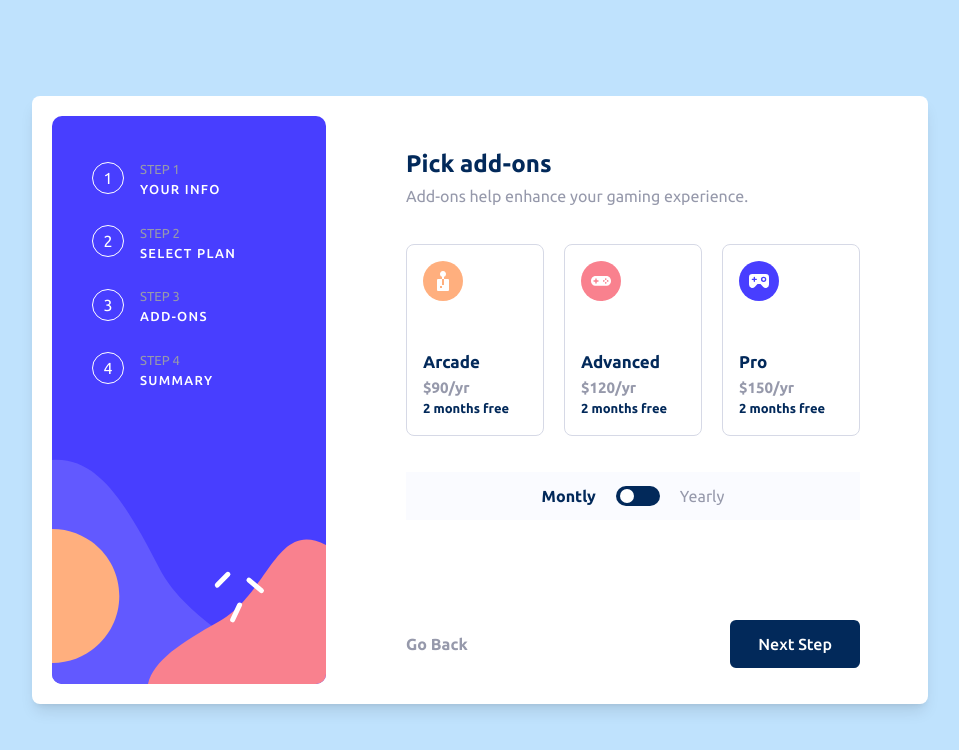
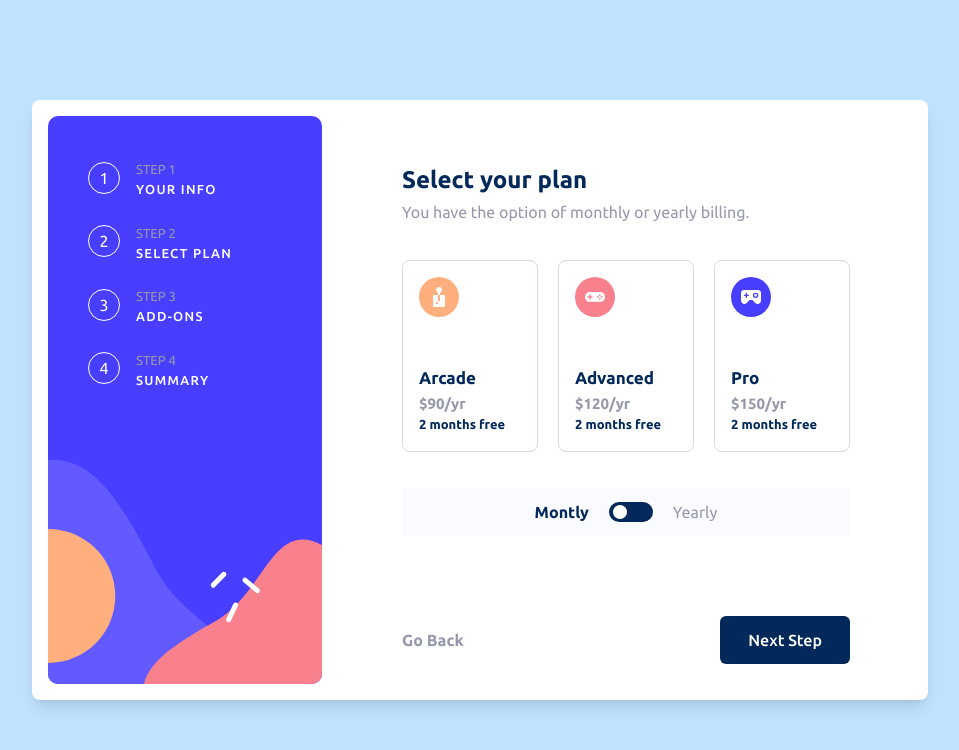
Before and after one commit to Legaz-le/multi-step-form-main, a React (Vite) app: page / in a window 1280 px wide. Both pictures are taken after a click on the button "Next Step". Shown: the top 750 px of the page, without its empty margins (160-1119 px from the left). Built offline with nearby package versions, Linux system fonts and the light colour scheme; a web font is replaced by a local one.

Commit message:
fixed writesection layout width and seperated buttons next Step and Go back in different components

```diff
--- a/src/App.tsx
+++ b/src/App.tsx
@@ -4,7 +4,7 @@ import WriteSide from "./components/formSides/WriteSide";
 const App = () => {
   return (
     <div className="flex justify-center items-center min-h-screen bg-Blue-200">
-      <div className="flex item-center bg-White p-5 max-w-4xl w-full  rounded-lg shadow-lg space-x-20">
+      <div className="flex item-center bg-White p-4 max-w-4xl w-full  rounded-lg shadow-lg space-x-20">
         <StepsProcess />
         <WriteSide />
       </div>
--- a/src/components/AddOnsBody.tsx
+++ b/src/components/AddOnsBody.tsx
@@ -1,13 +1,19 @@
 import type { AddOnsType } from "../types/types";
 
-
-const AddOnsBody = ({title, desc,price}: AddOnsType) => {
+const AddOnsBody = ({ title, desc, price }: AddOnsType) => {
   return (
-    <label className="flex items-center justify-between border rounded-sm px-5 py-3 w-[440px] cursor-pointer focus:bg-Blue-100">
+    <label className="flex items-center justify-between border rounded-sm px-5 py-3  cursor-pointer focus:bg-Blue-100">
       <div className="flex items-center justify-center gap-6">
-        <label className="relative inline-flex items-center" >
-        <input type="checkbox" className="peer appearance-none  w-4.5 h-4.5 border rounded-sm checked:bg-Purple-600" />
-        <img src="/images/icon-checkmark.svg" alt="icon-checkmark" className="hidden absolute inset-0 m-auto w-3 h-3 peer-checked:block " />
+        <label className="relative inline-flex items-center">
+          <input
+            type="checkbox"
+            className="peer appearance-none  w-4.5 h-4.5 border rounded-sm checked:bg-Purple-600"
+          />
+          <img
+            src="/images/icon-checkmark.svg"
+            alt="icon-checkmark"
+            className="hidden absolute inset-0 m-auto w-3 h-3 peer-checked:block "
+          />
         </label>
         <div>
           <h1 className="text-Blue-950 font-[700]">{title}</h1>
--- a/src/components/Button.tsx
+++ /dev/null
@@ -1,19 +0,0 @@
-import { useFormContext } from "../context/useFormContex";
-
-const Button = () => {
-  const { updateStep } = useFormContext();
-
-  return (
-    <div>
-      <button
-        type="button"
-        className="bg-Blue-950 text-White font-[500] py-3 px-7 rounded-md hover:bg-Blue-900 float-right cursor-pointer"
-        onClick={() =>updateStep(1)}
-      >
-        Next Step
-      </button>
-    </div>
-  );
-};
-
-export default Button;
--- a/src/components/FormsInfo.tsx
+++ b/src/components/FormsInfo.tsx
@@ -2,7 +2,7 @@ import type { FormType } from "../types/types";
 
 const Forms = ({ name, type, placeholder }: FormType) => {
   return (
-    <label className="block pt-5 cursor-pointer">
+    <label className="block  cursor-pointer">
       <div className="flex item-scenter justify-between pt-2 pb-1">
         <p className="text-Blue-950 font-[500] text-[14px] ">{name}</p>
         <p className="text-[14px] font-[500] text-Red-500 hidden">This field is required</p>
--- /dev/null
+++ b/src/components/GoBackButton.tsx
@@ -0,0 +1,17 @@
+import { useFormContext } from "../context/useFormContex";
+
+const GoBackButton = () => {
+  const { updateStep } = useFormContext();
+
+  return (
+    <button
+      type="button"
+      onClick={() => updateStep(-1)}
+      className="text-Grey-500 font-[700] cursor-pointer"
+    >
+      Go Back
+    </button>
+  );
+};
+
+export default GoBackButton;
--- /dev/null
+++ b/src/components/NextButton.tsx
@@ -0,0 +1,17 @@
+import { useFormContext } from "../context/useFormContex";
+
+const NextButton = () => {
+  const { updateStep } = useFormContext();
+
+  return (
+    <button
+      type="button"
+      className="bg-Blue-950 text-White font-[500] py-3 px-7 rounded-md hover:bg-Blue-900 float-right cursor-pointer"
+      onClick={() => updateStep(1)}
+    >
+      Next Step
+    </button>
+  );
+};
+
+export default NextButton;
--- a/src/components/Option.tsx
+++ b/src/components/Option.tsx
@@ -2,7 +2,7 @@ import type { OptionType } from "../types/types";
 
 const Option = ({ img, alt, name, price }: OptionType) => {
   return (
-    <div className="border-Purple-200 border-1  items-start flex flex-col space-y-12 rounded-lg p-4 pr-5 cursor-pointer">
+    <div className="border-Purple-200 border-1  items-start flex flex-col space-y-12 rounded-lg p-4 pr-4 cursor-pointer">
       <img src={img} alt={alt} />
       <div className="w-[100px]">
         <p className="text-Blue-950 font-[700] text-[17px]">{name}</p>
--- a/src/components/TopSection.tsx
+++ b/src/components/TopSection.tsx
@@ -4,7 +4,7 @@ import type { SectionType } from "../types/types";
 const TopSection = ({title, desc}:SectionType) => {
 
   return (
-    <div className="pt-8 space-y-1">
+    <div className="mt-12 space-y-1">
       <h2 className="text-2xl text-Blue-950 font-[700]">{title}</h2>
       <p className="text-[16px] text-Grey-500 font-[400]">
         {desc}
--- a/src/components/stepsSide/AddOns.tsx
+++ b/src/components/stepsSide/AddOns.tsx
@@ -1,18 +1,19 @@
 import TopSection from "../TopSection";
 import { sectionHeaders, addOnsData } from "../../data/data";
 import AddOnsBody from "../AddOnsBody";
-import Button from "../Button";
 import { useFormContext } from "../../context/useFormContex";
+import NextButton from "../NextButton";
+import GoBackButton from "../GoBackButton";
 
 const AddOns = () => {
-  const { state, updateStep } = useFormContext();
+  const { state } = useFormContext();
 
   return (
-    <section className="space-y-9">
+    <section className="space-y-9 w-md">
       <TopSection
-        stepNumber={sectionHeaders[state.step - 3].stepNumber}
-        title={sectionHeaders[state.step - 3].title}
-        desc={sectionHeaders[state.step - 3].desc}
+        stepNumber={sectionHeaders[state.step - 1].stepNumber}
+        title={sectionHeaders[state.step - 1].title}
+        desc={sectionHeaders[state.step - 1].desc}
       />
       <div className="space-y-5">
         {addOnsData.map((addInfo) => (
@@ -24,15 +25,9 @@ const AddOns = () => {
           />
         ))}
       </div>
-      <div className="flex items-center justify-between mt-30">
-        <button
-          type="button"
-          onClick={() => updateStep(-1)}
-          className="text-Grey-500 font-[700] cursor-pointer"
-        >
-          Go Back
-        </button>
-        <Button />
+      <div className="mt-20 flex items-center justify-between">
+        <GoBackButton />
+        <NextButton />
       </div>
     </section>
   );
--- a/src/components/stepsSide/Form.tsx
+++ b/src/components/stepsSide/Form.tsx
@@ -1,23 +1,20 @@
 import { useFormContext } from "../../context/useFormContex";
-import Button from "../Button";
 import Forms from "../FormsInfo";
 import { formInfo, sectionHeaders } from "../../data/data";
 import TopSection from "../TopSection";
+import NextButton from "../NextButton";
 
 const Form = () => {
-
   const { state } = useFormContext();
 
   return (
-    <section>
+    <section className="space-y-9 w-md">
       <TopSection
         stepNumber={sectionHeaders[state.step - 1].stepNumber}
         title={sectionHeaders[state.step - 1].title}
         desc={sectionHeaders[state.step - 1].desc}
       />
-      {state.step === 1 && (
-        <form className="flex flex-col justify-between h-[465px]">
-          <div>
+      <form className="space-y-3">
         {formInfo.map((info) => (
           <Forms
             key={info.name}
@@ -26,10 +23,10 @@ const Form = () => {
             placeholder={info.placeholder}
           />
         ))}
+      </form>
+      <div className="mt-20">
+      <NextButton />
       </div>
-          <Button  />
-        </form>
-      )}
     </section>
   );
 };
--- a/src/components/stepsSide/SecondStep.tsx
+++ b/src/components/stepsSide/SecondStep.tsx
@@ -1,19 +1,20 @@
-import Button from "../Button";
 import Option from "../Option";
 import { option } from "../../data/data";
 import TopSection from "../TopSection";
 import { sectionHeaders } from "../../data/data";
 import { useFormContext } from "../../context/useFormContex";
+import NextButton from "../NextButton";
+import GoBackButton from "../GoBackButton";
 
 const SecondStep = () => {
-  const { state, updateStep } = useFormContext();
+  const { state } = useFormContext();
 
   return (
-    <section className="flex flex-col space-y-9 ">
+    <section className="space-y-9 w-md">
       <TopSection
-        stepNumber={sectionHeaders[state.step - 0].stepNumber}
-        title={sectionHeaders[state.step - 0].title}
-        desc={sectionHeaders[state.step - 0].desc}
+        stepNumber={sectionHeaders[state.step - 1].stepNumber}
+        title={sectionHeaders[state.step - 1].title}
+        desc={sectionHeaders[state.step - 1].desc}
       />
       <div className="grid grid-cols-3 gap-5">
         {option.map((info) => (
@@ -38,15 +39,9 @@ const SecondStep = () => {
         </label>
         <p className="text-Grey-500 font-[400]">Yearly</p>
       </div>
-      <div className="mt-16 flex items-center justify-between">
-        <button
-          type="button"
-          onClick={() =>updateStep(-1)}
-          className="text-Grey-500 font-[700] cursor-pointer"
-        >
-          Go Back
-        </button>
-        <Button />
+      <div className="mt-20 flex items-center justify-between">
+        <GoBackButton />
+        <NextButton />
       </div>
     </section>
   );
```
Lines whose indentation alone changed are shown as unchanged.
